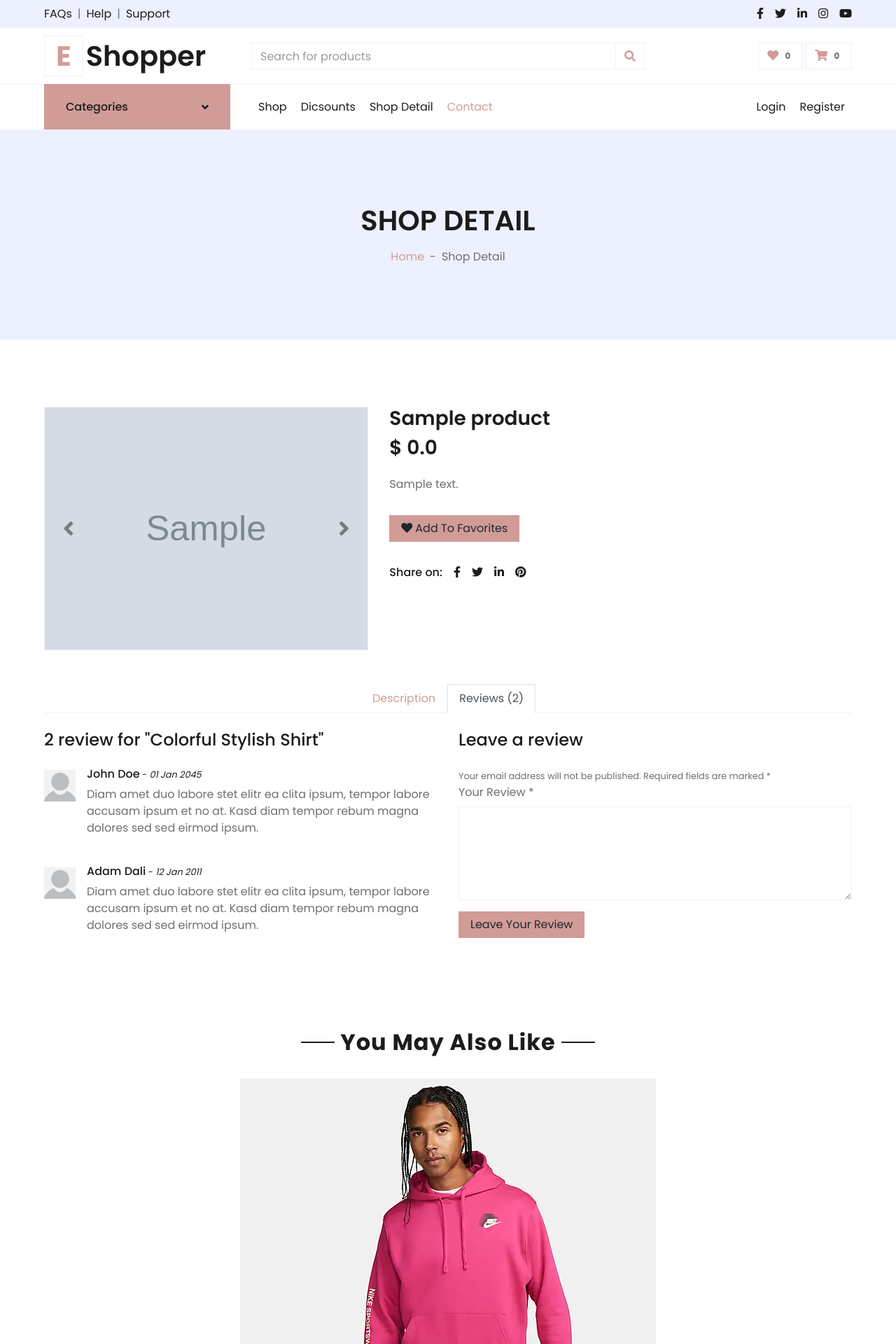
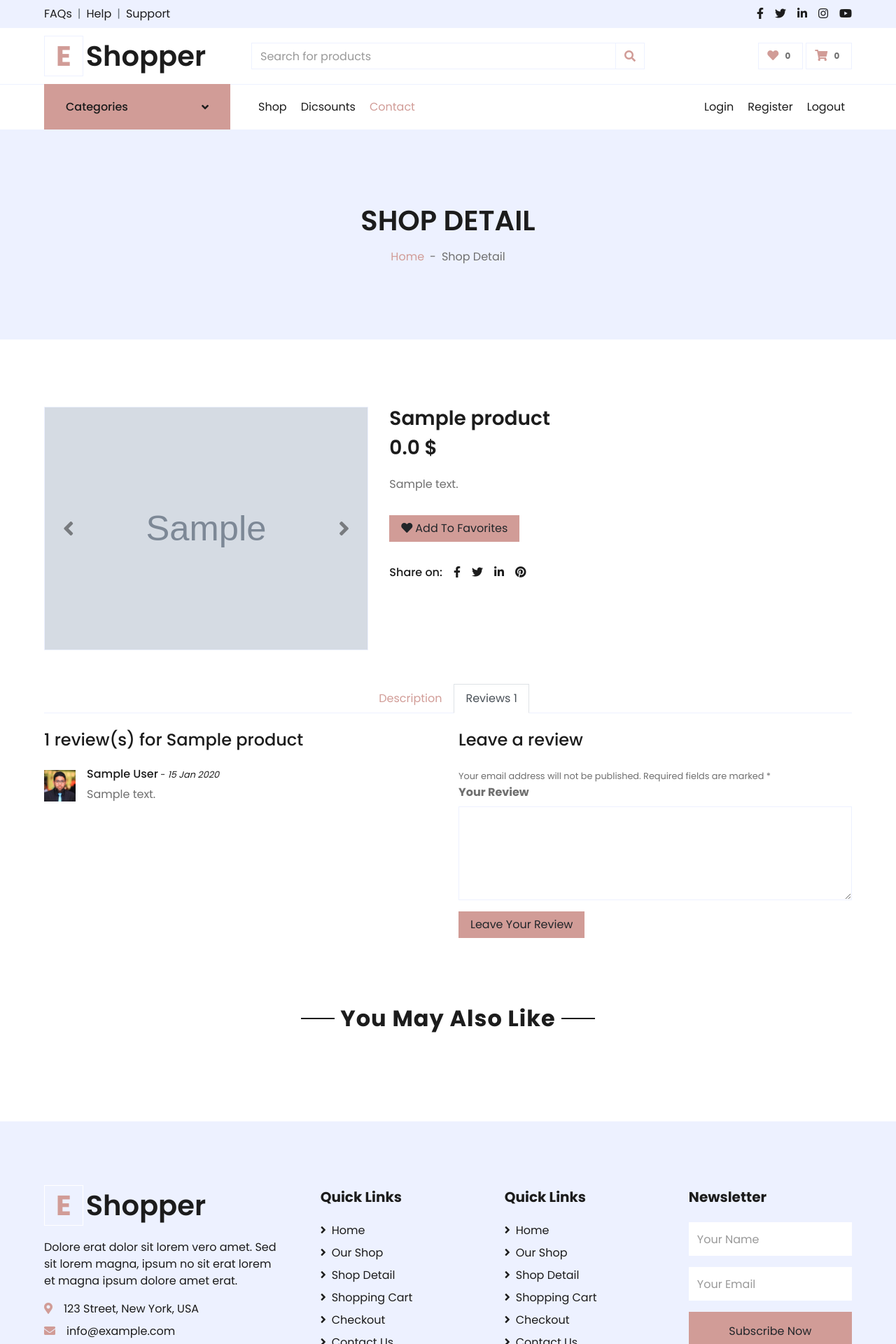
Before and after one commit to Ahmad-Nuriyev/Flask-Project, a Flask app: page /shop/1/ in a window 1280 px wide, after a click that opens the changed part. Shown: the top 1920 px of the page at 70% size. Run offline with Flask 3, Linux system fonts and the light colour scheme; tables that the repository leaves empty hold one stand-in row (values such as "Sample post"); grey boxes marked "Sample" are stand-in pictures; some libraries are stand-ins or nearby versions.

Commit message:
product card page done

```diff
--- a/forms.py
+++ b/forms.py
@@ -1,5 +1,5 @@
 from flask_wtf import FlaskForm
-from wtforms import StringField, EmailField, PasswordField, SubmitField
+from wtforms import StringField, EmailField, PasswordField, SubmitField, TextAreaField
 from wtforms.validators import DataRequired, EqualTo, ValidationError
 
 from models import User
@@ -52,3 +52,9 @@
     message = StringField('Message', validators=[DataRequired()])
 
     submit = SubmitField('Send Message')
+
+
+class ReviewForm(FlaskForm):
+    text = TextAreaField('Your Review', validators=[DataRequired()])
+
+    submit = SubmitField()
--- a/templates/detail.html
+++ b/templates/detail.html
@@ -1,6 +1,8 @@
 {% extends 'base.html' %}
 
 {% block title %} EShopper - Detail {% endblock %}
+
+{% from 'partials/formhelpers.html' import render_field %}
 
     {% block content %}
 
@@ -31,16 +33,17 @@
           >
             <div class="carousel-inner border">
               <div class="carousel-item active">
-                <img class="w-100 h-100" src="{{ details.photo }}" alt="Image" />
+                <img class="w-100 h-100" src="{{ url_for('static', filename = details.photo) }}" alt="Image" />
               </div>
               {% if images %}
                 {% for i in images %}
                   <div class="carousel-item">
-                    <img class="w-100 h-100" src="{{i.photo}}" alt="Image" />
+                    <img class="w-100 h-100" src="{{url_for('static', filename = i.photo)}}" alt="Image" />
                   </div>
                 {% endfor %}
               {% endif %}
             </div>
+            {% if images %}
             <a
               class="carousel-control-prev"
               href="#product-carousel"
@@ -55,12 +58,17 @@
             >
               <i class="fa fa-2x fa-angle-right text-dark"></i>
             </a>
+            {% endif %}
           </div>
         </div>
 
         <div class="col-lg-7 pb-5">
           <h3 class="font-weight-semi-bold">{{details.name}}</h3>
-          <h3 class="font-weight-semi-bold mb-4">$ {{details.discount_price}}</h3>
+          {% if discount_price is not none %}
+          <h3 class="font-weight-semi-bold mb-4">{{details.discount_price}} $</h3>
+          {% else %}
+          <h3 class="font-weight-semi-bold mb-4">{{details.price}} $</h3>
+          {% endif %}
           <p class="mb-4">
             {{details.description}}
           </p>
@@ -101,7 +109,7 @@
               >Description</a
             >
             <a class="nav-item nav-link" data-toggle="tab" href="#tab-pane-3"
-              >Reviews (2)</a
+              >Reviews {{reviews|length}}  </a
             >
           </div>
           <div class="tab-content">
@@ -114,43 +122,27 @@
             <div class="tab-pane fade" id="tab-pane-3">
               <div class="row">
                 <div class="col-md-6">
-                  <h4 class="mb-4">2 review for "Colorful Stylish Shirt"</h4>
+                  <h4 class="mb-4">{{reviews|length}} review(s) for {{details.name}} </h4>
+                  {% for j in reviews %}
+                  {% if j is not none %}
                   <div class="media mb-4">
                     <img
-                      src="{{url_for('static', filename='img/default-user.webp')}}"
+                      src="{{url_for('static', filename='img/user.jpg')}}"
                       alt="Image"
                       class="img-fluid mr-3 mt-1"
                       style="width: 45px"
                     />
                     <div class="media-body">
                       <h6>
-                        John Doe<small> - <i>01 Jan 2045</i></small>
+                        {{j.users.name}}<small> - <i>{{j.created_at.strftime('%d %b %Y')}}</i></small>
                       </h6>
                       <p>
-                        Diam amet duo labore stet elitr ea clita ipsum, tempor
-                        labore accusam ipsum et no at. Kasd diam tempor rebum
-                        magna dolores sed sed eirmod ipsum.
+                        {{j.text}}
                       </p>
                     </div>
                   </div>
-                  <div class="media mb-4">
-                    <img
-                      src="img/default-user.webp"
-                      alt="Image"
-                      class="img-fluid mr-3 mt-1"
-                      style="width: 45px"
-                    />
-                    <div class="media-body">
-                      <h6>
-                        Adam Dali<small> - <i>12 Jan 2011</i></small>
-                      </h6>
-                      <p>
-                        Diam amet duo labore stet elitr ea clita ipsum, tempor
-                        labore accusam ipsum et no at. Kasd diam tempor rebum
-                        magna dolores sed sed eirmod ipsum.
-                      </p>
-                    </div>
-                  </div>
+                  {% endif %}
+                  {% endfor %}
                 </div>
                 <div class="col-md-6">
                   <h4 class="mb-4">Leave a review</h4>
@@ -158,15 +150,16 @@
                     >Your email address will not be published. Required fields
                     are marked *</small
                   >
-                  <form>
+                  <form method="post">
+                    {{form.csrf_token}}
                     <div class="form-group">
-                      <label for="message">Your Review *</label>
-                      <textarea
+                      {{render_field(form.text, id="message", class="form-control", cols="30", rows="5")}}
+                      <!-- <textarea
                         id="message"
                         cols="30"
                         rows="5"
                         class="form-control"
-                      ></textarea>
+                      ></textarea> -->
                     </div>
                     <div class="form-group mb-0">
                       <input
@@ -193,121 +186,37 @@
         </h2>
       </div>
       <div class="row px-xl-5 justify-content-center" style="gap: 30px">
+        {% for i in same_cat %}
+        {% if i.id != details.id %}
           <div class="card product-item border-0">
             <div
               class="card-header product-img position-relative overflow-hidden bg-transparent border p-0"
             >
-            <img class="img-fluid w-100" src="img/pr-2.webp" alt="" />
+              <img class="img-fluid w-100" src="{{url_for('static', filename = i.photo)}}" alt="" />
             </div>
             <div
               class="card-body border-left border-right text-center p-0 pt-4 pb-3"
             >
-            <h6 class="text-truncate mb-3">Colorful Stylish Shirt</h6>
+              <h6 class="text-truncate mb-3">{{i.name}}</h6>
               <div class="d-flex justify-content-center">
-              <h6>$123.00</h6>
-              <h6 class="text-muted ml-2"><del>$123.00</del></h6>
+                {% if i.discount_price %}
+                <h6>{{i.discount_price}} $</h6>
+                <h6 class="text-muted ml-2"><del>{{i.price}} $</del></h6>
+                {% else %}
+                {{i.price}} $
+                {% endif %}
               </div>
             </div>
             <div
               class="card-footer d-flex justify-content-between bg-light border"
             >
-            <a href="" class="btn btn-sm text-dark p-0"
+              <a href="{{url_for('detail', id=i.id)}}" class="btn btn-sm text-dark p-0"
                 ><i class="fas fa-eye text-primary mr-1"></i>View Detail</a
               >
             </div>
           </div>
-        <div class="card product-item border-0">
-          <div
-            class="card-header product-img position-relative overflow-hidden bg-transparent border p-0"
-          >
-            <img class="img-fluid w-100" src="img/pr-3.webp" alt="" />
-          </div>
-          <div
-            class="card-body border-left border-right text-center p-0 pt-4 pb-3"
-          >
-            <h6 class="text-truncate mb-3">Colorful Stylish Shirt</h6>
-            <div class="d-flex justify-content-center">
-              <h6>$123.00</h6>
-              <h6 class="text-muted ml-2"><del>$123.00</del></h6>
-            </div>
-          </div>
-          <div
-            class="card-footer d-flex justify-content-between bg-light border"
-          >
-            <a href="" class="btn btn-sm text-dark p-0"
-              ><i class="fas fa-eye text-primary mr-1"></i>View Detail</a
-            >
-          </div>
-        </div>
-        <div class="card product-item border-0">
-          <div
-            class="card-header product-img position-relative overflow-hidden bg-transparent border p-0"
-          >
-            <img class="img-fluid w-100" src="img/pr-4.webp" alt="" />
-          </div>
-          <div
-            class="card-body border-left border-right text-center p-0 pt-4 pb-3"
-          >
-            <h6 class="text-truncate mb-3">Colorful Stylish Shirt</h6>
-            <div class="d-flex justify-content-center">
-              <h6>$123.00</h6>
-              <h6 class="text-muted ml-2"><del>$123.00</del></h6>
-            </div>
-          </div>
-          <div
-            class="card-footer d-flex justify-content-between bg-light border"
-          >
-            <a href="" class="btn btn-sm text-dark p-0"
-              ><i class="fas fa-eye text-primary mr-1"></i>View Detail</a
-            >
-          </div>
-        </div>
-        <div class="card product-item border-0">
-          <div
-            class="card-header product-img position-relative overflow-hidden bg-transparent border p-0"
-          >
-            <img class="img-fluid w-100" src="img/pr-5.webp" alt="" />
-          </div>
-          <div
-            class="card-body border-left border-right text-center p-0 pt-4 pb-3"
-          >
-            <h6 class="text-truncate mb-3">Colorful Stylish Shirt</h6>
-            <div class="d-flex justify-content-center">
-              <h6>$123.00</h6>
-              <h6 class="text-muted ml-2"><del>$123.00</del></h6>
-            </div>
-          </div>
-          <div
-            class="card-footer d-flex justify-content-between bg-light border"
-          >
-            <a href="" class="btn btn-sm text-dark p-0"
-              ><i class="fas fa-eye text-primary mr-1"></i>View Detail</a
-            >
-          </div>
-        </div>
-        <div class="card product-item border-0">
-          <div
-            class="card-header product-img position-relative overflow-hidden bg-transparent border p-0"
-          >
-            <img class="img-fluid w-100" src="img/pr-6.webp" alt="" />
-          </div>
-          <div
-            class="card-body border-left border-right text-center p-0 pt-4 pb-3"
-          >
-            <h6 class="text-truncate mb-3">Colorful Stylish Shirt</h6>
-            <div class="d-flex justify-content-center">
-              <h6>$123.00</h6>
-              <h6 class="text-muted ml-2"><del>$123.00</del></h6>
-            </div>
-          </div>
-          <div
-            class="card-footer d-flex justify-content-between bg-light border"
-          >
-            <a href="" class="btn btn-sm text-dark p-0"
-              ><i class="fas fa-eye text-primary mr-1"></i>View Detail</a
-            >
-          </div>
-        </div>
+        {% endif %}
+        {% endfor %}
       </div>
     </div>
     <!-- Products End -->
--- a/templates/partials/navbar.html
+++ b/templates/partials/navbar.html
@@ -46,13 +46,14 @@
                     <div class="navbar-nav mr-auto py-0">
                         <a href= "{{url_for ('shop')}}" class="nav-item nav-link">Shop</a>
                         <a href="{{url_for ('discount')}}" class="nav-item nav-link">Dicsounts</a>
-                        <a href="" class="nav-item nav-link">Shop Detail</a>
+                        <!-- <a href="" class="nav-item nav-link">Shop Detail</a> -->
                         <a href="{{url_for ('contacts')}}" class="nav-item nav-link active">Contact</a>
 
                     </div>
                     <div class="navbar-nav ml-auto py-0">
                         <a href="{{url_for ('login')}}" class="nav-item nav-link">Login</a>
                         <a href="{{url_for ('register')}}" class="nav-item nav-link">Register</a>
+                        <a href="{{url_for ('logout')}}" class="nav-item nav-link">Logout</a>
                     </div>
                 </div>
             </nav>
--- a/templates/shop.html
+++ b/templates/shop.html
@@ -49,10 +49,10 @@
                   <h6 class="text-truncate mb-3">{{i.name}}</h6>
                   <div class="d-flex justify-content-center">
                     {% if i.discount_price %}
-                    <h6>{{i.discount_price}}</h6>
-                    <h6 class="text-muted ml-2"><del>{{i.price}}</del></h6>
+                    <h6>{{i.discount_price}} $</h6>
+                    <h6 class="text-muted ml-2"><del>{{i.price}} $</del></h6>
                     {% else %}
-                    {{i.price}}
+                    <h6>{{i.price}} $</h6>
                     {% endif %}
                   </div>
                 </div>
```
Also changed, not shown: controllers.py (+48 -9 lines), migrations/versions/63a6abe260a9_.py (added, +34 -0 lines), migrations/versions/642709c313cd_.py (added, +36 -0 lines), models.py (+19 -0 lines). Lines whose indentation alone changed are shown as unchanged.
